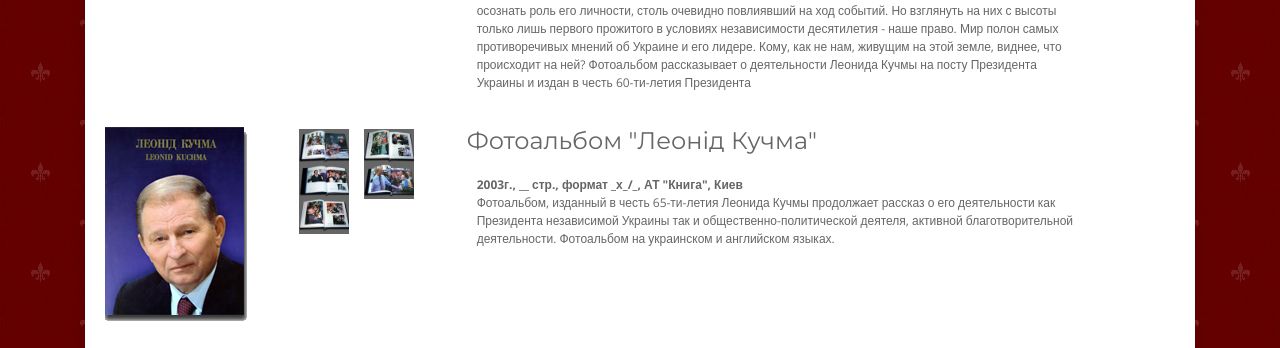
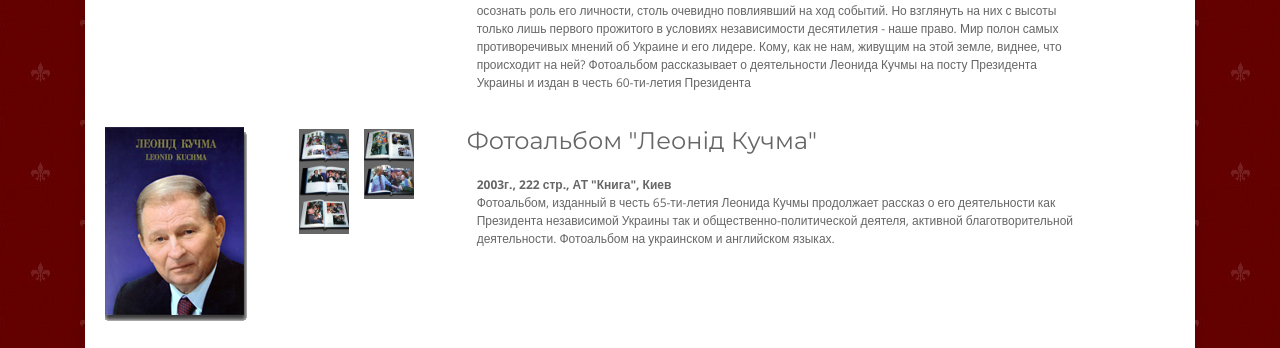
Before and after one commit to sergy-litkovskiy/Ashot_sf, a Symfony app: template templates/Books/show.twig in a window 1280 px wide. Shown: the part 1978-2326 px from the top of the page. Run offline with Twig, Linux system fonts and the light colour scheme; the template is opened without the code that fills it, so the values that code supplies are empty; style sheets or scripts are compiled from the project's sources; some libraries are stand-ins or nearby versions.

```diff
--- a/docker/php/xdebug.ini
+++ b/docker/php/xdebug.ini
@@ -6,5 +6,5 @@ xdebug.remote_port=9000
 xdebug.remote_handler=dbgp
 xdebug.remote_connect_back=0
 xdebug.max_nesting_level=250
-xdebug.remote_log=/var/log/xdebug.log
+#xdebug.remote_log=/var/log/xdebug.log
 xdebug.remote_host=docker.for.mac.host.internal
--- a/templates/Books/show.twig
+++ b/templates/Books/show.twig
@@ -176,7 +176,7 @@
                                 </div>
                                 <div class="description col-xs-11 col-md-7">
                                     <h4 class="title">Фотоальбом "Леонід Каденюк: я твій син, Україно"</h4>
-                                    <p><strong>1998г., __ стр., формат _х_/_, АТ "Книга", Киев</strong><br>Фотоальбом рассказывает о первом космонавте независимой Украины Леониде Каденюке, который 19 ноября 1997 года вместе с четырьмя астронавтами США и представителем Японии стартовал из мыса Канаверал (США) в космос на космическом корабле "Шаттл". Наполеон Бонапарт в своё время отметил: поражение в армии - это беда; утрата императора - двойная беда; утрата национального интеллекта - это полная катастрофа. Теперь, когда Украина переживает сложные времена, экономические неурядицы, утрата национального интеллекта становится реальной угрозой. Тем более символичной становится появление на орбите новой Украины Леонида Каденюка - Космонавта и Человека. Он достойно представляет интеллект нации как представитель военной, научной, технической элиты.</p>
+                                    <p><strong>1998г., 166 стр., АТ "Книга", Киев</strong><br>Фотоальбом рассказывает о первом космонавте независимой Украины Леониде Каденюке, который 19 ноября 1997 года вместе с четырьмя астронавтами США и представителем Японии стартовал из мыса Канаверал (США) в космос на космическом корабле "Шаттл". Наполеон Бонапарт в своё время отметил: поражение в армии - это беда; утрата императора - двойная беда; утрата национального интеллекта - это полная катастрофа. Теперь, когда Украина переживает сложные времена, экономические неурядицы, утрата национального интеллекта становится реальной угрозой. Тем более символичной становится появление на орбите новой Украины Леонида Каденюка - Космонавта и Человека. Он достойно представляет интеллект нации как представитель военной, научной, технической элиты.</p>
                                 </div>
                             </div>
                             <div class="row">
@@ -219,7 +219,7 @@
                                 </div>
                                 <div class="description col-xs-11 col-md-7">
                                     <h4 class="title">Фотоальбом "Ты знаешь край, где нивы золотые, испещрены лазурью васильков... Черномырдин и Украина"</h4>
-                                    <p><strong>2006г., __ стр., формат _х_/_, АТ "Книга", Киев</strong><br>Фотоальбом рассказывает о Викторе Черномырдине, который вот уже пять лет работает специальным представителем Президента России и Послом Российской Федерации в Украине. Этот неординарный человек начинал карьеру простым слесарем в российской глубинке, но со временем его фамилия стала значится на двери Председателя Правительсва России, а в течение нескольких часов он исполнял обязанности Президента России. Фотоальбом содержит большое количество материалов, посвященных непростым отношениям наших стран и их лидеров, и показывает Виктора Черномырдина в различных жизненных ситуациях.</p>
+                                    <p><strong>2006г., 175 стр., АТ "Книга", Киев</strong><br>Фотоальбом рассказывает о Викторе Черномырдине, который вот уже пять лет работает специальным представителем Президента России и Послом Российской Федерации в Украине. Этот неординарный человек начинал карьеру простым слесарем в российской глубинке, но со временем его фамилия стала значится на двери Председателя Правительсва России, а в течение нескольких часов он исполнял обязанности Президента России. Фотоальбом содержит большое количество материалов, посвященных непростым отношениям наших стран и их лидеров, и показывает Виктора Черномырдина в различных жизненных ситуациях.</p>
                                 </div>
                             </div>
                             <div class="row">
@@ -348,7 +348,7 @@
                                 </div>
                                 <div class="description col-xs-11 col-md-7">
                                     <h4 class="title">Фотоальбом "Леонід Кучма - Президент України"</h4>
-                                    <p><strong>1998г., __ стр., формат _х_/_, АТ "Книга", Киев</strong><br>Пройдут годы, и события, с которых начался отсчет независимости Украины, войдут в учебники истории одним из феноменов национального возрождения. Но история не бывает безлична. Потомкам она остается достоянием деяний конкретных людей. Нам, современникам Леонида Кучмы, трудно во всей глубине осознать роль его личности, столь очевидно повлиявший на ход событий. Но взглянуть на них с высоты только лишь первого прожитого в условиях независимости десятилетия - наше право. Мир полон самых противоречивых мнений об Украине и его лидере. Кому, как не нам, живущим на этой земле, виднее, что происходит на ней? Фотоальбом рассказывает о деятельности Леонида Кучмы на посту Президента Украины и издан в честь 60-ти-летия Президента</p>
+                                    <p><strong>1998г., 155 стр., АТ "Книга", Киев</strong><br>Пройдут годы, и события, с которых начался отсчет независимости Украины, войдут в учебники истории одним из феноменов национального возрождения. Но история не бывает безлична. Потомкам она остается достоянием деяний конкретных людей. Нам, современникам Леонида Кучмы, трудно во всей глубине осознать роль его личности, столь очевидно повлиявший на ход событий. Но взглянуть на них с высоты только лишь первого прожитого в условиях независимости десятилетия - наше право. Мир полон самых противоречивых мнений об Украине и его лидере. Кому, как не нам, живущим на этой земле, виднее, что происходит на ней? Фотоальбом рассказывает о деятельности Леонида Кучмы на посту Президента Украины и издан в честь 60-ти-летия Президента</p>
                                 </div>
                             </div>
                             <div class="row">
@@ -386,7 +386,7 @@
                                 </div>
                                 <div class="description col-xs-11 col-md-7">
                                     <h4 class="title">Фотоальбом "Леонід Кучма"</h4>
-                                    <p><strong>2003г., __ стр., формат _х_/_, АТ "Книга", Киев</strong><br>Фотоальбом, изданный в честь 65-ти-летия Леонида Кучмы продолжает рассказ о его деятельности как Президента независимой Украины так и общественно-политической деятеля, активной благотворительной деятельности. Фотоальбом на украинском и английском языках.</p>
+                                    <p><strong>2003г., 222 стр., АТ "Книга", Киев</strong><br>Фотоальбом, изданный в честь 65-ти-летия Леонида Кучмы продолжает рассказ о его деятельности как Президента независимой Украины так и общественно-политической деятеля, активной благотворительной деятельности. Фотоальбом на украинском и английском языках.</p>
                                 </div>
                             </div>
                             <div class="row">
@@ -429,7 +429,7 @@
                                 </div>
                                 <div class="description col-xs-11 col-md-7">
                                     <h4 class="title">Фотоальбом "Ливия"</h4>
-                                    <p><strong>1999г., __ стр., формат _х_/_, АТ "Книга", Киев</strong><br>Ливия - это настоящая архитектурная жемчужина Средиземноморья. Археологические данные показывают, что ещё 8000 лет до нашей эры на территории Ливии существовали культуры неолита. Сегодня, Ливию многие знают как достаточно опасную и "неудобную" страну, т.к. еще в 1980-е годы под руководством лидера ливийской революции полковника Муаммара Каддафи, пользуясь высокими ценами на нефть, Ливия на себя финансирование вооружённой борьбы против «западного империализма» по всему миру. Предлагаемый фотоальбом позволит читателю самому сделать выводы и проникнуться по настоящему древней красотой этой Джамахирии.</p>
+                                    <p><strong>1999г., 200 стр., АТ "Книга", Киев</strong><br>Ливия - это настоящая архитектурная жемчужина Средиземноморья. Археологические данные показывают, что ещё 8000 лет до нашей эры на территории Ливии существовали культуры неолита. Сегодня, Ливию многие знают как достаточно опасную и "неудобную" страну, т.к. еще в 1980-е годы под руководством лидера ливийской революции полковника Муаммара Каддафи, пользуясь высокими ценами на нефть, Ливия на себя финансирование вооружённой борьбы против «западного империализма» по всему миру. Предлагаемый фотоальбом позволит читателю самому сделать выводы и проникнуться по настоящему древней красотой этой Джамахирии.</p>
                                 </div>
                             </div>
                             <div class="row">
@@ -693,10 +693,43 @@
                             <div class="row">
                                 <div class="icon col-xs-6 col-md-4">
                                     <img class="book-img" src="{{ asset('img/books/kievxx.png') }}">
-                                    <div class="book-img-list"></div>
+                                    <div class="book-img-list">
+                                        <ul>
+                                            <li>
+                                                <a href="{{ asset('img/books/kievxx/razv_1_kievxx.jpg') }}" data-lightbox="takBook">
+                                                    <img src="{{ asset('img/books/kievxx/razv_1_kievxx.jpg') }}">
+                                                </a>
+                                            </li>
+                                            <li>
+                                                <a href="{{ asset('img/books/kievxx/razv_2_kievxx.jpg') }}" data-lightbox="takBook">
+                                                    <img src="{{ asset('img/books/kievxx/razv_2_kievxx.jpg') }}">
+                                                </a>
+                                            </li>
+                                            <li>
+                                                <a href="{{ asset('img/books/kievxx/razv_3_kievxx.jpg') }}" data-lightbox="takBook">
+                                                    <img src="{{ asset('img/books/kievxx/razv_3_kievxx.jpg') }}">
+                                                </a>
+                                            </li>
+                                            <li>
+                                                <a href="{{ asset('img/books/kievxx/razv_4_kievxx.jpg') }}" data-lightbox="takBook">
+                                                    <img src="{{ asset('img/books/kievxx/razv_4_kievxx.jpg') }}">
+                                                </a>
+                                            </li>
+                                            <li>
+                                                <a href="{{ asset('img/books/kievxx/razv_5_kievxx.jpg') }}" data-lightbox="takBook">
+                                                    <img src="{{ asset('img/books/kievxx/razv_5_kievxx.jpg') }}">
+                                                </a>
+                                            </li>
+                                            <li>
+                                                <a href="{{ asset('img/books/kievxx/razv_6_kievxx.jpg') }}" data-lightbox="takBook">
+                                                    <img src="{{ asset('img/books/kievxx/razv_6_kievxx.jpg') }}">
+                                                </a>
+                                            </li>
+                                        </ul>
+                                    </div>
                                 </div>
                                 <div class="description col-xs-11 col-md-7">
-                                    <h4 class="title">Киев в ХХ веке</h4>
+                                    <h4 class="title">Ретроальбом "Киев в ХХ веке. Летопись в фотографиях"</h4>
                                     <p><strong>2008г., 536 стр., формат 60х90/8, ЗАО "Книга", Киев</strong><br>Этот ретроальбом представляет летопись в фотографиях. книга с помощью редких фотографий рассказывает о наиболее важных и интересных событиях XX века, произошедших в Киеве. Более 2500 иллюстраций, фотографий, плакатов, репродукций и кадров кинохроники представляют историю Киева. Она будет интересна всем, кто хочет узнать историю столицы Украины за последние сто лет, кто хочет расширить свой кругозор, совершить витруальную экскурсию по улицам Киева прошлого века. Прошлое возвратить невозможно - его можно вспомнинать и сохранить.</p>
                                 </div>
                             </div>
```
Also changed, not shown: 1 other file.
